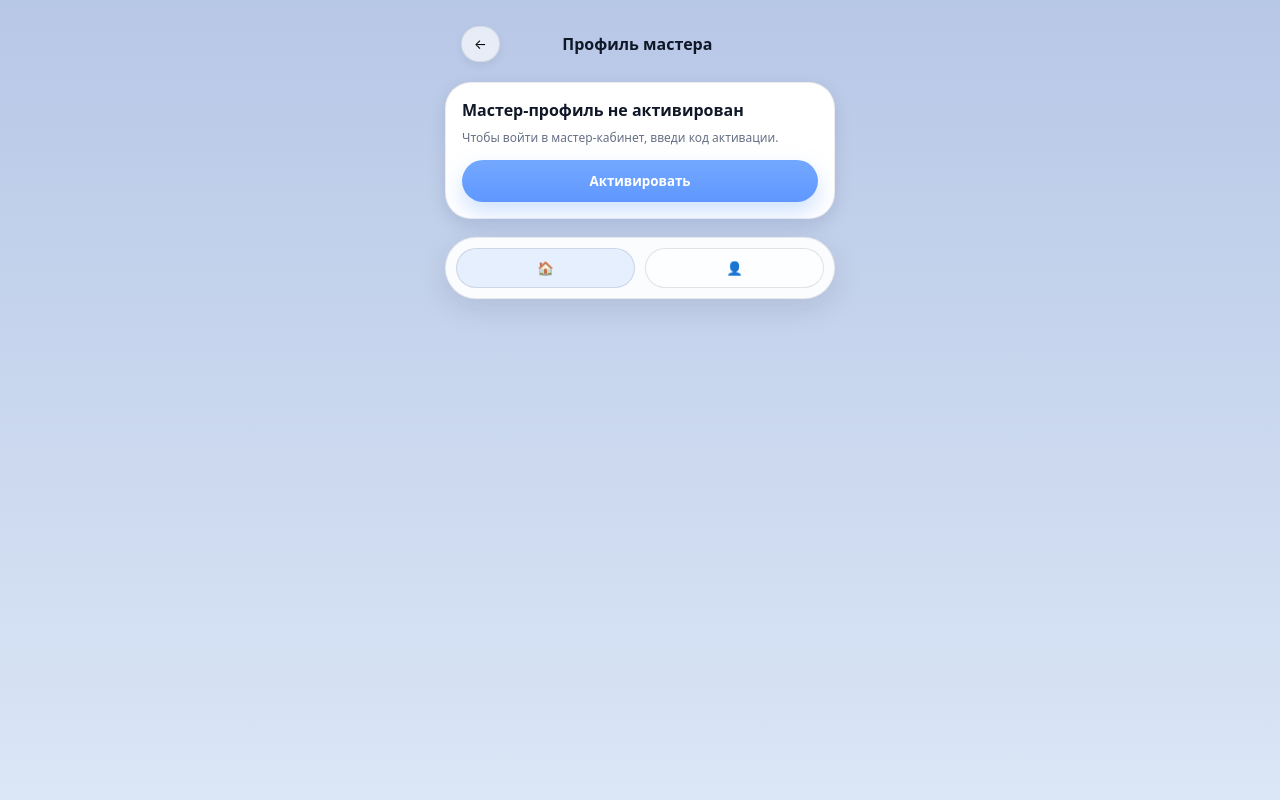
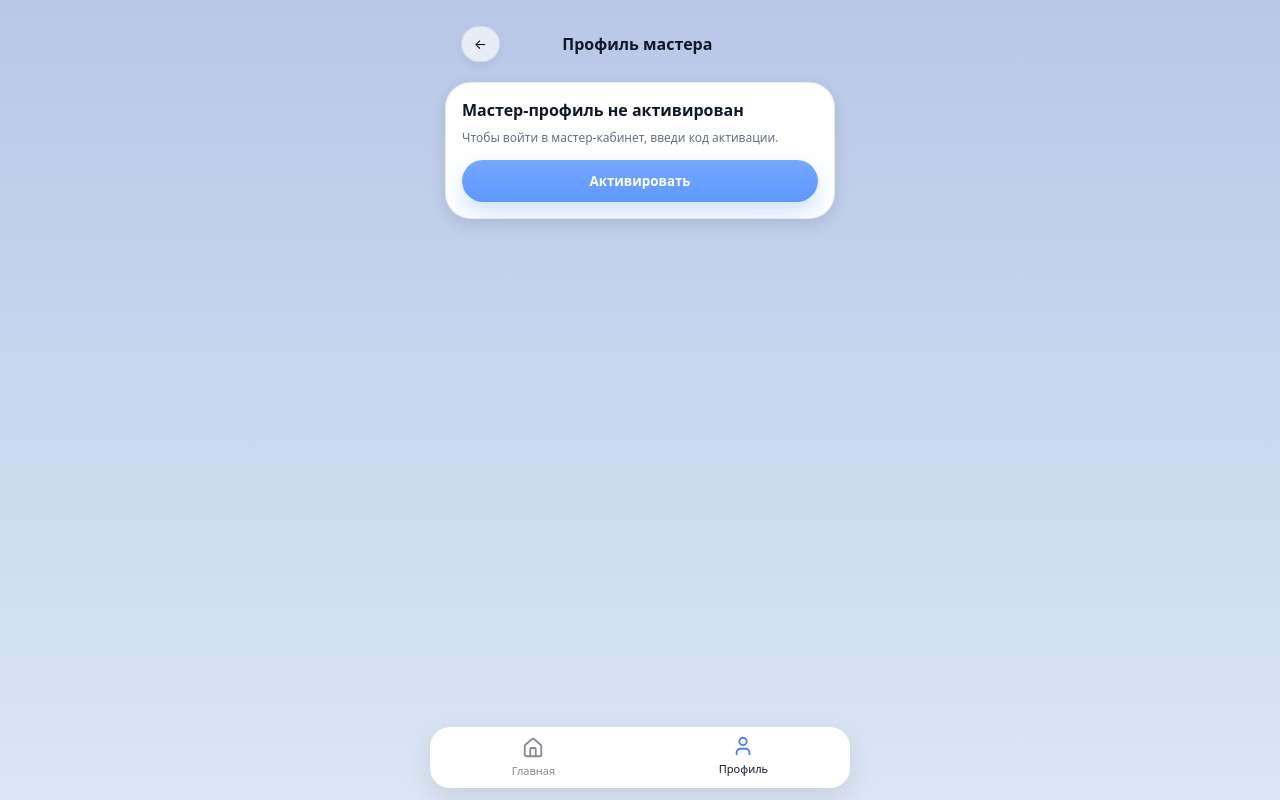
Before and after one commit to Def0lts/ZentoMVP, a React (Vite) app in the folder frontend/: page /master in a window 1280 px wide. Built offline with nearby package versions, Linux system fonts and the light colour scheme; no server answers.

Commit message:
fix bottom nav profile active state

```diff
--- a/frontend/src/App.css
+++ b/frontend/src/App.css
@@ -357,16 +357,49 @@ button:active {
 }
 
 .bottom-nav {
-  background: rgba(255,255,255,0.92);
-  border: 1px solid var(--border);
-  border-radius: 999px;
-  box-shadow: var(--shadow);
-  padding: 10px;
+  position: fixed;
+  bottom: 12px;
+  left: 50%;
+  transform: translateX(-50%);
+
+  width: calc(100% - 24px);
+  max-width: 420px;
+
+  background: #ffffff;
+  border-radius: 20px;
+
   display: flex;
-  justify-content: space-between;
-  gap: 10px;
+  justify-content: space-around;
+  padding: 10px 0;
+
+  box-shadow: 0 10px 30px rgba(0,0,0,0.1);
 }
 
+.nav-item {
+  display: flex;
+  flex-direction: column;
+  align-items: center;
+  gap: 4px;
+
+  font-size: 11px;
+  opacity: 0.5;
+
+  transition: all 0.2s ease;
+  cursor: pointer;
+}
+
+.nav-item.active {
+  opacity: 1;
+  transform: translateY(-2px);
+}
+
+.nav-item.active svg {
+  color: #4f7cff;
+}
+
+.nav-item span {
+  font-size: 11px;
+}
 .bottom-btn {
   flex: 1;
   border-radius: 999px;
--- a/frontend/src/components/BottomNav.tsx
+++ b/frontend/src/components/BottomNav.tsx
@@ -1,4 +1,6 @@
 import { useLocation, useNavigate } from "react-router-dom";
+
+import { Home, User } from "lucide-react";
 
 type Props = {
   homePath?: string;
@@ -34,21 +36,21 @@ export default function BottomNav({ homePath = "/", profilePath }: Props) {
   return (
     <div className="bottom-nav-wrap">
       <div className="bottom-nav">
-        <button
-          className={`bottom-btn ${onHome ? "active" : ""}`}
-          onClick={() => nav(homePath)}
-          aria-label="Home"
+        <div
+          className={`nav-item ${onHome ? "active" : ""}`}
+          onClick={() => nav("/")}
         >
-          🏠
-        </button>
+          <Home size={22} />
+          <span>Главная</span>
+        </div>
 
-        <button
-          className={`bottom-btn secondary ${onProfile ? "active" : ""}`}
-          onClick={() => nav(resolvedProfilePath)}
-          aria-label="Profile"
+        <div
+          className={`nav-item ${onProfile ? "active" : ""}`}
+          onClick={() => nav("/profile")}
         >
-          👤
-        </button>
+          <User size={22} />
+          <span>Профиль</span>
+        </div>
       </div>
     </div>
   );
```
